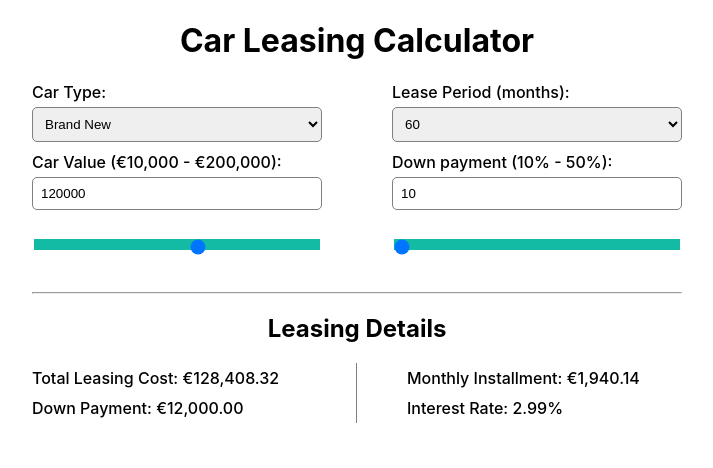
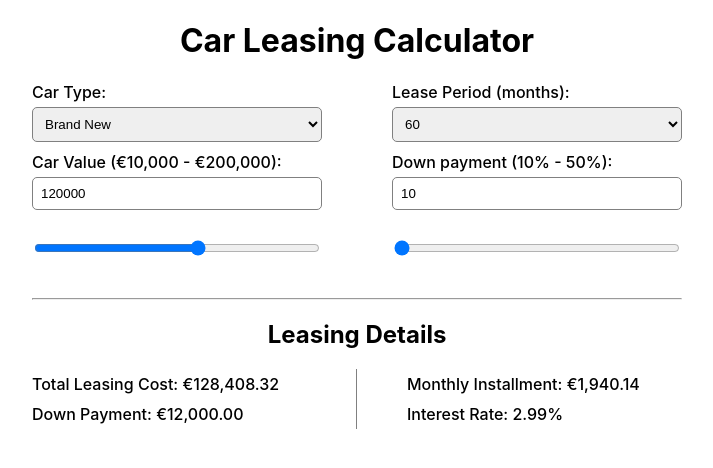
Before and after one commit to vsl700/car-leasing-react, a React (Create React App) app: page / in a window 1280 px wide. Shown: the top 468 px of the page, without its empty margins (283-996 px from the left). Built offline with nearby package versions, Linux system fonts and the light colour scheme.

Commit message:
Fixed range slider background coloring
The background was the same color before and after the slider thumb!

```diff
--- a/src/App.css
+++ b/src/App.css
@@ -12,6 +12,10 @@
   column-gap: 70px;
   row-gap: 10px;
   margin-bottom: 40px;
+}
+
+.Calc-input-item input[type='range']{
+  margin-top: 30px;
 }
 
 .App .Calc-output-items{
--- a/src/App.tsx
+++ b/src/App.tsx
@@ -1,8 +1,9 @@
 import React, { useEffect, useState } from 'react';
 import './App.css';
 import CalcInputItem from './components/CalcInputItem';
+import RangeSlider from './components/RangeSlider';
 
-// A formatter for converting numbers to currency strings
+// A formatter for converting numbers to EUR currency strings
 const formatter = new Intl.NumberFormat('en-US', { style: 'currency', currency: 'EUR' });
 
 function App() {
@@ -57,7 +58,7 @@ function App() {
         let newMonthlyInterest = newInterestRate / 100 / 12;
         let amountFinanced = carValue - newDownPayment;
 
-        let newMonthlyInstallment = (amountFinanced * newMonthlyInterest) / (1 - Math.pow((1 + newMonthlyInterest), -leasePeriod))
+        let newMonthlyInstallment = (amountFinanced * newMonthlyInterest) / (1 - Math.pow((1 + newMonthlyInterest), -leasePeriod));
         let newTotalLeasingCost = newMonthlyInstallment * leasePeriod + newDownPayment;
 
         // Set the calculated outputs
@@ -98,12 +99,12 @@ function App() {
                 {/* Car value */}
                 <CalcInputItem inputId='car-value' labelText='Car Value (€10,000 - €200,000):'>
                     <input id='car-value' type='text' value={carValue} onChange={e => onCarValueChanged(e.target.value)} />
-                    <input type='range' min={10000} max={200000} value={carValue} onChange={e => onCarValueChanged(e.target.value)} />
+                    <RangeSlider min={10000} max={200000} value={carValue} onChange={value => setCarValue(value)} />
                 </CalcInputItem>
                 {/* Down payment */}
                 <CalcInputItem inputId='down-payment' labelText='Down payment (10% - 50%):'>
                     <input id='down-payment' type='text' value={downPayment} onChange={e => onDownPaymentChanged(e.target.value)} />
-                    <input type='range' min={10} max={50} step={5} value={downPayment} onChange={e => onDownPaymentChanged(e.target.value)} />
+                    <RangeSlider min={10} max={50} step={5} value={downPayment} onChange={value => setDownPayment(value)} />
                 </CalcInputItem>
             </div>
             <hr />
--- a/src/components/CalcInputItem.css
+++ b/src/components/CalcInputItem.css
@@ -18,14 +18,3 @@
 .Calc-input-item select:hover{
   border-color: lightgray;
 }
-
-  .Calc-input-item input[type='range']{
-    margin-top: 30px;
-  }
-
-  .Calc-input-item input[type='range']::-webkit-slider-runnable-track {
-    height: 11px;
-    -webkit-appearance: none;
-    background-color: #13bba4;
-    margin-top: -1px;
-  }
--- a/src/components/CalcInputItem.tsx
+++ b/src/components/CalcInputItem.tsx
@@ -13,4 +13,4 @@ const CalcInputItem = (props: {inputId: string, labelText: string, children: Rea
     )
 }
 
-export default CalcInputItem
+export default CalcInputItem;
--- /dev/null
+++ b/src/components/RangeSlider.css
@@ -0,0 +1,14 @@
+.Default-range-slider::-webkit-slider-runnable-track:hover{
+    opacity: 70;
+}
+
+/* .Default-range-slider::-webkit-slider-runnable-track,
+.Default-range-slider::-moz-range-track {
+    height: 11px;
+    background: linear-gradient(to right, #82CFD0 0%, #82CFD0 var(--slider-percentage), #fff var(--slider-percentage), #fff 100%);
+} */
+
+/* .Default-range-slider::-moz-slider-runnable-track {
+    height: 11px;
+    background: linear-gradient(to right, #82CFD0 0%, #82CFD0 var(--slider-percentage), #fff var(--slider-percentage), #fff 100%);
+} */
--- /dev/null
+++ b/src/components/RangeSlider.tsx
@@ -0,0 +1,23 @@
+import { useEffect, useState } from "react";
+import './RangeSlider.css';
+
+const RangeSlider = (props: {min: number, max: number, step?: number, value: number, onChange: (value: number) => void}) => {
+    const [ value, setValue ] = useState(props.min);
+
+    // Used for controlling the background of the range slider
+    // depending on the thumb's position (the background before
+    // the slider should be one color, while the rest should be another)
+    const sliderValueStyle = {
+        "--slider-percentage": `${(value - props.min) / (props.max - props.min) * 100}%`
+    } as React.CSSProperties;
+
+    useEffect(() => {
+        setValue(props.value);
+    }, [props.value]);
+
+    return (
+        <input style={sliderValueStyle} className='Default-range-slider' type='range' min={props.min} max={props.max} step={props.step} value={value} onChange={e => props.onChange(parseInt(e.target.value))} />
+    )
+}
+
+export default RangeSlider;
```
Lines whose indentation alone changed are shown as unchanged.
